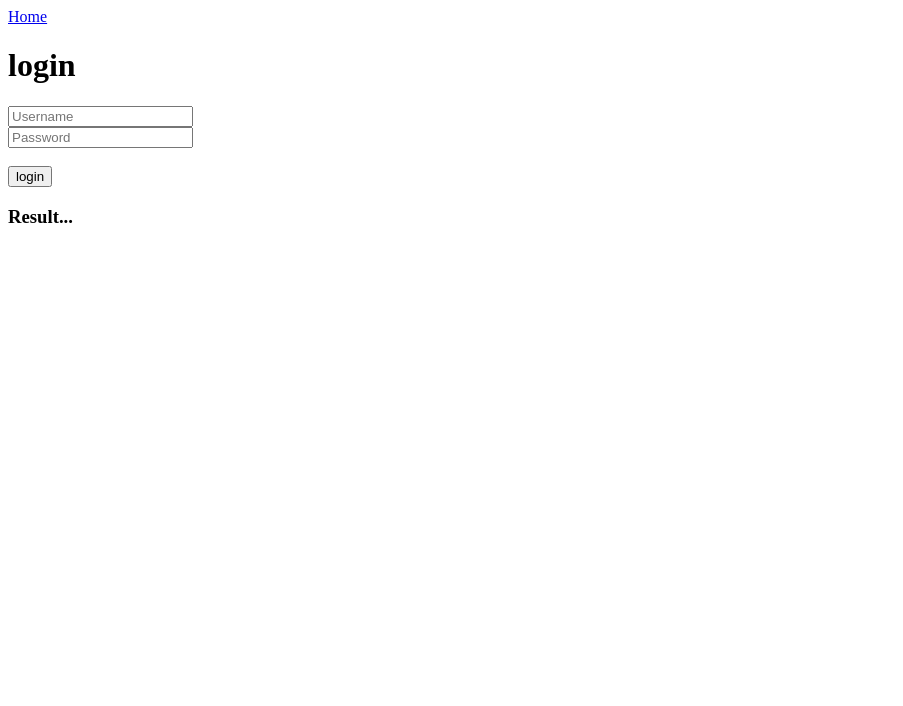
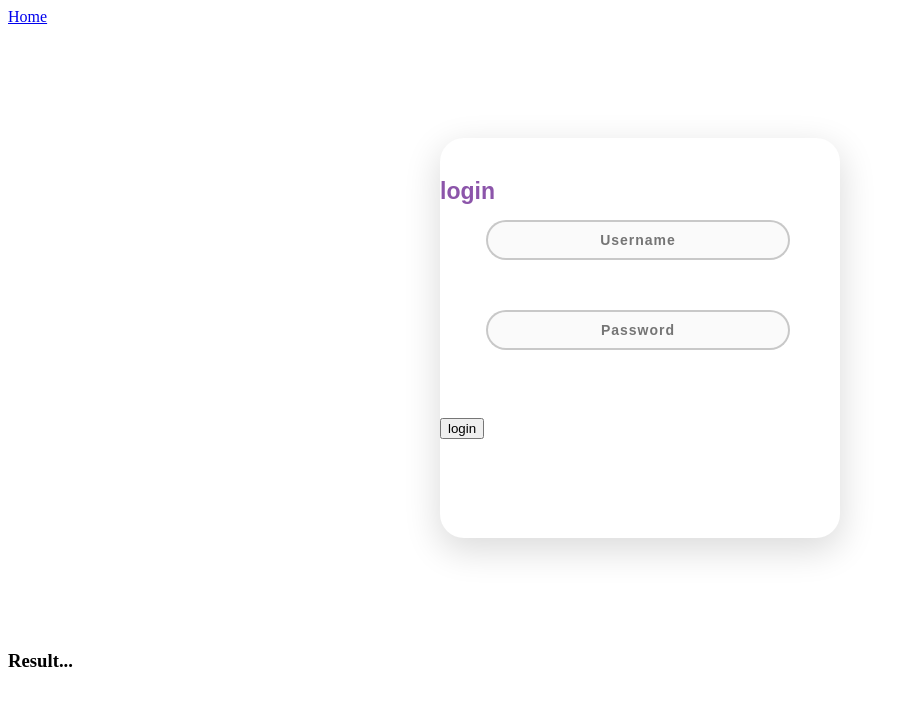
Before and after one commit to Phan101/MM200, a website: page public/userlogin.html in a window 1280 px wide. Shown: the whole page, without its empty margins (0-903 px from the left). Drawn offline with Linux system fonts and the light colour scheme.

Commit message:
Added css folder and file

```diff
--- /dev/null
+++ b/css/stylesheet.css
@@ -0,0 +1,35 @@
+.main {
+    background-color: #FFFFFF;
+    width: 400px;
+    height: 400px;
+    margin: 7em auto;
+    border-radius: 1.5em;
+    box-shadow: 0px 11px 35px 2px rgba(0, 0, 0, 0.14);
+}
+
+.titleText {
+    padding-top: 40px;
+    color: #8C55AA;
+    font-family: "Ubuntu", sans-serif;
+    font-weight: bold;
+    font-size: 23px;
+}
+
+#inpUsername, #inpPassword {
+    width: 76%;
+    color: rgb(38, 50, 56);
+    font-weight: 700;
+    font-size: 14px;
+    letter-spacing: 1px;
+    background: rgba(136, 126, 126, 0.04);
+    padding: 10px 20px;
+    border: none;
+    border-radius: 20px;
+    outline: none;
+    box-sizing: border-box;
+    border: 2px solid rgba(0, 0, 0, 0.2);
+    margin-bottom: 50px;
+    margin-left: 46px;
+    text-align: center;
+    font-family: "Ubuntu", sans-serif;
+}
--- a/public/userlogin.html
+++ b/public/userlogin.html
@@ -4,16 +4,19 @@
     <meta charset="UTF-8">
     <meta name="viewport" content="width=device-width, initial-scale=1.0">
     <title>login</title>
+    <link rel="stylesheet" type="text/css" href="/css/stylesheet.css">
 </head>
 <body>
 
     <!----------- HTML-elements -------------->
     <a href="index.html">Home</a>
-    <h1>login</h1>
-    <input id="inpUsername" type="text" placeholder="Username"/> <br>
-    <input id="inpPassword" type="text" placeholder="Password"/> <br><br>
+    <div class="main">
+        <h1 class="titleText">login</h1>
+        <input id="inpUsername" type="text" placeholder="Username"/> <br>
+        <input id="inpPassword" type="text" placeholder="Password"/> <br><br>
 
-    <button id="btnLogin">login</button><br>
+        <button id="btnLogin">login</button><br>
+    </div>
     <h3 id="txtResult">Result...</h3>
     <!------------- JavaScript --------------->
     <script>
@@ -24,7 +27,7 @@
 
         //Ikke logge inn dersom man er logget inn
           if (localStorage.token){
-            window.location.href = "http://localhost:8080/userlist.html";
+            window.location.href = "userlist.html";
         }
 
 
```
